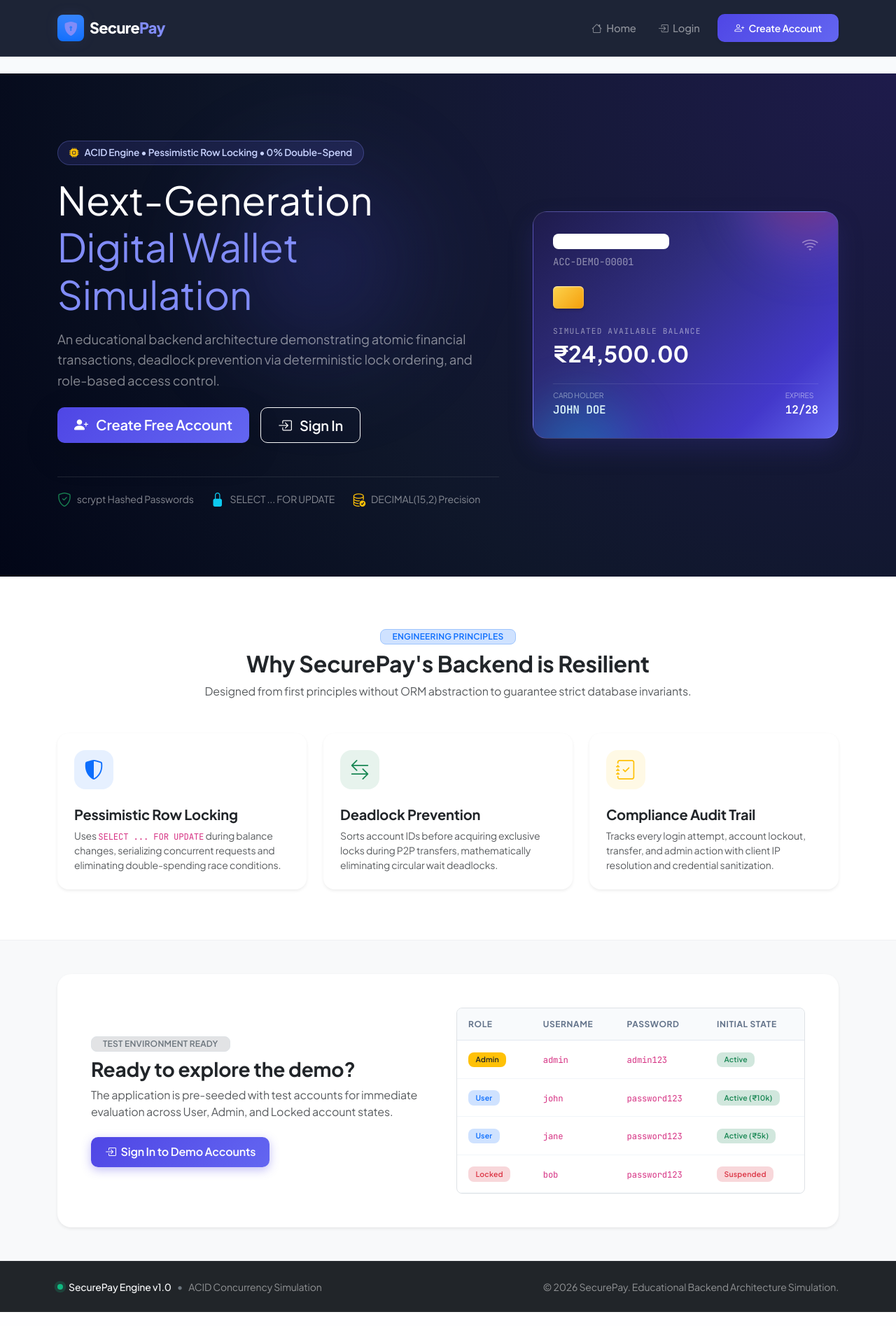
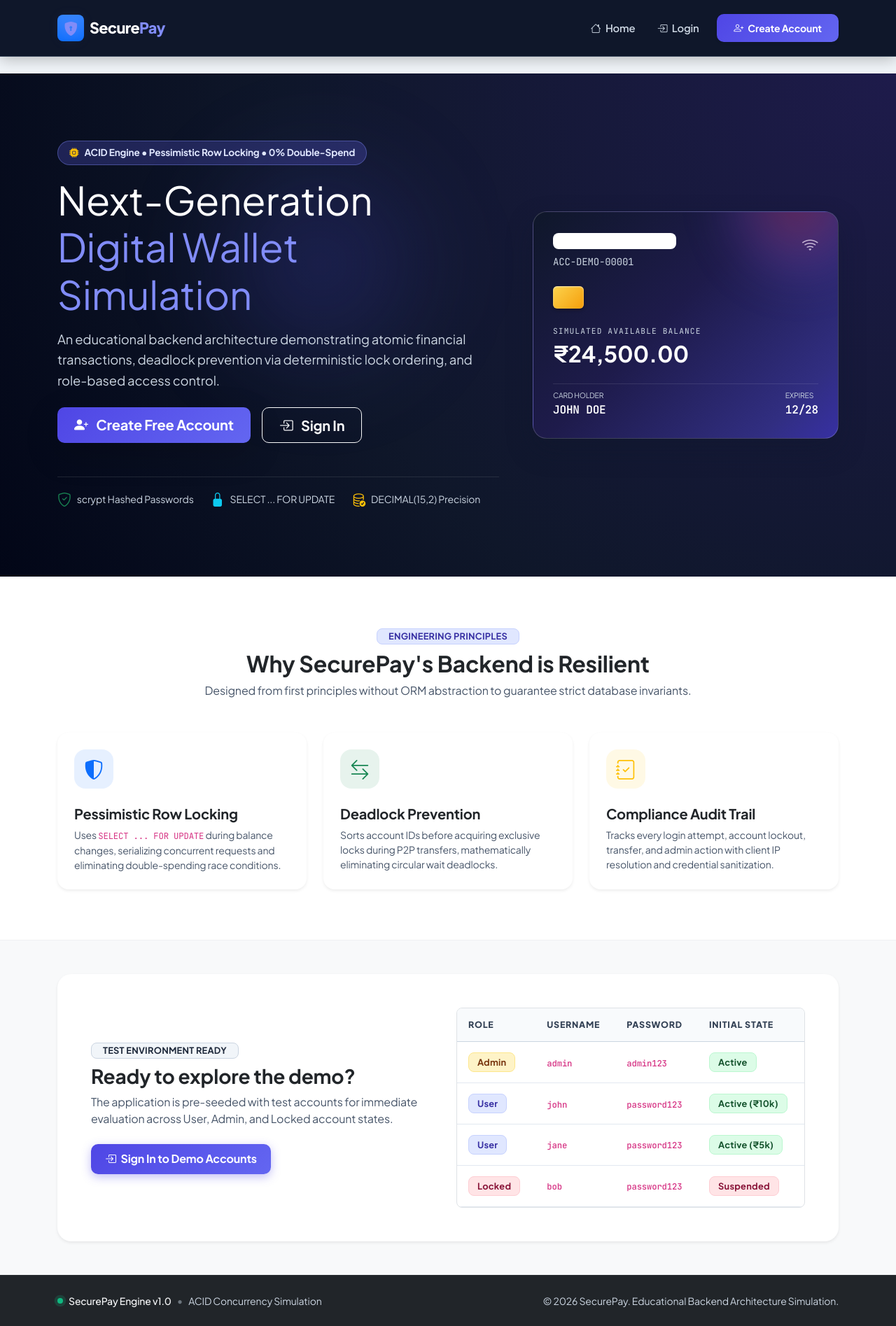
Before and after one commit to Sarthak-1304/SecurePay, a Flask app: page / in a window 1280 px wide. Shown: the whole page at 70% size. Run offline with Flask 3, Linux system fonts and the light colour scheme.

Commit message:
feat(support): add account unlock appeal portal and enhance UI text contrast for high accessibility

```diff
--- a/static/css/style.css
+++ b/static/css/style.css
@@ -1,5 +1,5 @@
 /* ==========================================================================
-   SecurePay — Modern Fintech Design System & Aesthetic Styling
+   SecurePay — Modern Fintech Design System & High-Contrast Styling
    ========================================================================== */
 
 @import url('https://fonts.googleapis.com/css2?family=Plus+Jakarta+Sans:wght@400;500;600;700;800&family=JetBrains+Mono:wght@400;500;600&display=swap');
@@ -8,26 +8,26 @@
     --sp-primary: #4f46e5;
     --sp-primary-hover: #4338ca;
     --sp-primary-light: #eef2ff;
-    --sp-secondary: #06b6d4;
-    --sp-accent: #8b5cf6;
-    --sp-success: #10b981;
-    --sp-danger: #f43f5e;
-    --sp-warning: #f59e0b;
+    --sp-secondary: #0891b2;
+    --sp-accent: #7c3aed;
+    --sp-success: #059669;
+    --sp-danger: #e11d48;
+    --sp-warning: #d97706;
     --sp-dark: #0f172a;
     --sp-slate: #1e293b;
     --sp-gray-light: #f8fafc;
-    --sp-card-border: rgba(226, 232, 240, 0.8);
-    --sp-glass-bg: rgba(255, 255, 255, 0.88);
-    --sp-shadow-sm: 0 1px 3px rgba(0, 0, 0, 0.05), 0 1px 2px rgba(0, 0, 0, 0.03);
-    --sp-shadow-md: 0 4px 6px -1px rgba(0, 0, 0, 0.05), 0 2px 4px -2px rgba(0, 0, 0, 0.05);
-    --sp-shadow-lg: 0 10px 25px -3px rgba(15, 23, 42, 0.08), 0 4px 6px -4px rgba(15, 23, 42, 0.03);
-    --sp-shadow-xl: 0 20px 35px -5px rgba(79, 70, 229, 0.12), 0 8px 10px -6px rgba(0, 0, 0, 0.04);
+    --sp-card-border: #e2e8f0;
+    --sp-glass-bg: rgba(255, 255, 255, 0.95);
+    --sp-shadow-sm: 0 1px 3px rgba(15, 23, 42, 0.08);
+    --sp-shadow-md: 0 4px 8px -1px rgba(15, 23, 42, 0.08), 0 2px 4px -2px rgba(15, 23, 42, 0.06);
+    --sp-shadow-lg: 0 12px 24px -4px rgba(15, 23, 42, 0.1), 0 4px 6px -2px rgba(15, 23, 42, 0.05);
+    --sp-shadow-xl: 0 20px 35px -5px rgba(79, 70, 229, 0.15), 0 8px 10px -6px rgba(15, 23, 42, 0.05);
 }
 
 body {
     font-family: 'Plus Jakarta Sans', -apple-system, BlinkMacSystemFont, "Segoe UI", Roboto, sans-serif;
-    background-color: #f8fafc;
-    color: #1e293b;
+    background-color: #f1f5f9;
+    color: #0f172a;
     letter-spacing: -0.01em;
     min-height: 100vh;
     display: flex;
@@ -43,70 +43,99 @@ code, pre, .font-monospace {
 }
 
 /* ==========================================================================
+   High-Contrast Typography & Utilities
+   ========================================================================== */
+.text-muted {
+    color: #475569 !important; /* Dark Slate 600 for WCAG AA compliance */
+}
+
+.text-white-50 {
+    color: #cbd5e1 !important; /* Slate 300 on dark background for crisp readability */
+}
+
+.form-text {
+    color: #475569 !important;
+    font-size: 0.825rem;
+}
+
+/* ==========================================================================
    Navigation Bar
    ========================================================================== */
 .navbar-custom {
-    background: rgba(15, 23, 42, 0.94) !important;
-    backdrop-filter: blur(12px);
-    -webkit-backdrop-filter: blur(12px);
-    border-bottom: 1px solid rgba(255, 255, 255, 0.08);
-    transition: all 0.3s ease;
+    background: #0f172a !important;
+    border-bottom: 1px solid #334155;
+    box-shadow: 0 4px 20px rgba(0, 0, 0, 0.25);
 }
 
 .navbar-brand {
     font-weight: 800;
     letter-spacing: -0.03em;
     font-size: 1.35rem;
+    color: #ffffff !important;
 }
 
 .navbar-brand i {
     color: #818cf8;
-    filter: drop-shadow(0 0 12px rgba(129, 140, 248, 0.6));
+    filter: drop-shadow(0 0 10px rgba(129, 140, 248, 0.6));
 }
 
-.nav-link {
-    font-weight: 500;
+.navbar-custom .nav-link {
+    font-weight: 600;
     font-size: 0.925rem;
+    color: #cbd5e1 !important;
     transition: all 0.2s ease;
     border-radius: 0.5rem;
     padding: 0.5rem 0.85rem !important;
 }
 
-.nav-link:hover {
+.navbar-custom .nav-link:hover {
     color: #ffffff !important;
-    background: rgba(255, 255, 255, 0.08);
+    background: rgba(255, 255, 255, 0.12);
+}
+
+.navbar-custom .dropdown-menu {
+    background-color: #1e293b;
+    border: 1px solid #334155;
+}
+
+.navbar-custom .dropdown-item {
+    color: #e2e8f0;
+    font-weight: 500;
+}
+
+.navbar-custom .dropdown-item:hover {
+    background-color: #334155;
+    color: #ffffff;
 }
 
 /* ==========================================================================
    Buttons & Micro-interactions
    ========================================================================== */
 .btn {
-    font-weight: 600;
+    font-weight: 700;
     border-radius: 0.625rem;
     padding: 0.6rem 1.25rem;
-    transition: all 0.25s cubic-bezier(0.4, 0, 0.2, 1);
+    transition: all 0.2s cubic-bezier(0.4, 0, 0.2, 1);
     letter-spacing: -0.01em;
 }
 
 .btn-primary {
-    background: linear-gradient(135deg, var(--sp-primary) 0%, #6366f1 100%);
+    background: linear-gradient(135deg, #4f46e5 0%, #6366f1 100%);
     border: none;
+    color: #ffffff !important;
     box-shadow: 0 4px 14px rgba(79, 70, 229, 0.35);
 }
 
 .btn-primary:hover {
-    background: linear-gradient(135deg, var(--sp-primary-hover) 0%, #4f46e5 100%);
+    background: linear-gradient(135deg, #4338ca 0%, #4f46e5 100%);
     transform: translateY(-2px);
     box-shadow: 0 6px 20px rgba(79, 70, 229, 0.45);
-}
-
-.btn-primary:active {
-    transform: translateY(0);
 }
 
 .btn-success {
     background: linear-gradient(135deg, #059669 0%, #10b981 100%);
     border: none;
+    color: #ffffff !important;
     box-shadow: 0 4px 14px rgba(16, 185, 129, 0.35);
 }
 
@@ -116,78 +145,84 @@ code, pre, .font-monospace {
     box-shadow: 0 6px 20px rgba(16, 185, 129, 0.45);
 }
 
+.btn-danger {
+    background: linear-gradient(135deg, #e11d48 0%, #f43f5e 100%);
+    border: none;
+    color: #ffffff !important;
+    box-shadow: 0 4px 14px rgba(244, 63, 94, 0.35);
+}
+
+.btn-danger:hover {
+    background: linear-gradient(135deg, #be123c 0%, #e11d48 100%);
+    transform: translateY(-2px);
+    box-shadow: 0 6px 20px rgba(244, 63, 94, 0.45);
+}
+
 .btn-outline-primary {
-    border-color: #cbd5e1;
-    color: var(--sp-primary);
+    border-color: #6366f1;
+    color: #4f46e5;
+    background: #ffffff;
 }
 
 .btn-outline-primary:hover {
-    background: var(--sp-primary-light);
-    border-color: var(--sp-primary);
-    color: var(--sp-primary-hover);
+    background: #4f46e5;
+    border-color: #4f46e5;
+    color: #ffffff !important;
     transform: translateY(-2px);
 }
 
+.btn-outline-secondary {
+    border-color: #94a3b8;
+    color: #334155;
+    background: #ffffff;
+}
+
+.btn-outline-secondary:hover {
+    background: #334155;
+    border-color: #334155;
+    color: #ffffff !important;
+}
+
 /* ==========================================================================
-   Cards & Glassmorphism
+   Cards & Elevated Surfaces
    ========================================================================== */
 .card {
     border-radius: 1rem;
     border: 1px solid var(--sp-card-border);
     background: #ffffff;
     box-shadow: var(--sp-shadow-md);
-    transition: transform 0.25s ease, box-shadow 0.25s ease;
+    transition: transform 0.2s ease, box-shadow 0.2s ease;
 }
 
 .card-hover:hover {
-    transform: translateY(-4px);
+    transform: translateY(-3px);
     box-shadow: var(--sp-shadow-xl) !important;
-}
-
-.glass-card {
-    background: var(--sp-glass-bg);
-    backdrop-filter: blur(16px);
-    -webkit-backdrop-filter: blur(16px);
-    border: 1px solid rgba(255, 255, 255, 0.6);
-    box-shadow: var(--sp-shadow-lg);
 }
 
 /* ==========================================================================
    Fintech Virtual Debit Card
    ========================================================================== */
 .virtual-debit-card {
-    background: linear-gradient(135deg, #1e1b4b 0%, #312e81 40%, #4338ca 80%, #6366f1 100%);
+    background: linear-gradient(135deg, #0f172a 0%, #1e1b4b 45%, #312e81 85%, #3730a3 100%);
     color: #ffffff;
     border-radius: 1.25rem;
     padding: 1.75rem;
     position: relative;
     overflow: hidden;
-    box-shadow: 0 16px 32px rgba(49, 46, 129, 0.35);
-    border: 1px solid rgba(255, 255, 255, 0.15);
+    box-shadow: 0 16px 36px rgba(15, 23, 42, 0.35);
+    border: 1px solid rgba(255, 255, 255, 0.18);
 }
 
 .virtual-debit-card::before {
     content: "";
     position: absolute;
-    top: -50%;
-    right: -20%;
-    width: 260px;
-    height: 260px;
-    background: radial-gradient(circle, rgba(244, 63, 94, 0.4) 0%, rgba(139, 92, 246, 0.2) 50%, transparent 70%);
+    top: -40%;
+    right: -15%;
+    width: 240px;
+    height: 240px;
+    background: radial-gradient(circle, rgba(244, 63, 94, 0.35) 0%, rgba(139, 92, 246, 0.2) 50%, transparent 70%);
     border-radius: 50%;
-    filter: blur(25px);
-}
-
-.virtual-debit-card::after {
-    content: "";
-    position: absolute;
-    bottom: -40%;
-    left: -10%;
-    width: 220px;
-    height: 220px;
-    background: radial-gradient(circle, rgba(6, 182, 212, 0.4) 0%, transparent 70%);
-    border-radius: 50%;
-    filter: blur(25px);
+    filter: blur(30px);
 }
 
 .chip-icon {
@@ -196,7 +231,7 @@ code, pre, .font-monospace {
     background: linear-gradient(135deg, #fcd34d 0%, #f59e0b 100%);
     border-radius: 6px;
     position: relative;
-    box-shadow: inset 0 1px 2px rgba(255, 255, 255, 0.6), 0 2px 4px rgba(0, 0, 0, 0.2);
+    box-shadow: inset 0 1px 2px rgba(255, 255, 255, 0.6), 0 2px 5px rgba(0, 0, 0, 0.3);
 }
 
 /* ==========================================================================
@@ -225,67 +260,110 @@ code, pre, .font-monospace {
     align-items: center;
     gap: 0.5rem;
     padding: 0.4rem 1rem;
-    background: rgba(99, 102, 241, 0.15);
-    border: 1px solid rgba(129, 140, 248, 0.3);
+    background: rgba(99, 102, 241, 0.25);
+    border: 1px solid rgba(129, 140, 248, 0.4);
     border-radius: 9999px;
-    color: #c7d2fe;
+    color: #e0e7ff;
     font-size: 0.85rem;
-    font-weight: 600;
+    font-weight: 700;
 }
 
 /* ==========================================================================
-   Forms & Floating Inputs
+   Forms & Controls
    ========================================================================== */
 .form-control, .form-select {
     border-radius: 0.625rem;
-    border: 1px solid #cbd5e1;
+    border: 1.5px solid #cbd5e1;
     padding: 0.65rem 0.95rem;
     font-size: 0.95rem;
+    color: #0f172a;
+    font-weight: 500;
     transition: all 0.2s ease;
     background-color: #ffffff;
 }
 
 .form-control:focus, .form-select:focus {
-    border-color: var(--sp-primary);
-    box-shadow: 0 0 0 4px rgba(79, 70, 229, 0.15);
+    border-color: #4f46e5;
+    box-shadow: 0 0 0 4px rgba(79, 70, 229, 0.18);
     outline: none;
+}
+
+.form-control::placeholder {
+    color: #94a3b8;
 }
 
 .input-group-text {
     border-radius: 0.625rem;
-    border: 1px solid #cbd5e1;
+    border: 1.5px solid #cbd5e1;
     background-color: #f8fafc;
-    color: #64748b;
+    color: #475569;
+    font-weight: 600;
 }
 
-/* Preset Amount Pill Buttons */
 .preset-btn {
     border-radius: 9999px;
     font-size: 0.85rem;
-    font-weight: 600;
-    padding: 0.35rem 0.85rem;
-    border: 1px solid #cbd5e1;
+    font-weight: 700;
+    padding: 0.4rem 0.9rem;
+    border: 1.5px solid #cbd5e1;
     background: #ffffff;
-    color: #334155;
+    color: #1e293b;
     transition: all 0.15s ease;
     cursor: pointer;
 }
 
 .preset-btn:hover {
-    background: var(--sp-primary-light);
-    border-color: var(--sp-primary);
-    color: var(--sp-primary);
+    background: #eef2ff;
+    border-color: #4f46e5;
+    color: #4f46e5;
     transform: translateY(-1px);
 }
 
 /* ==========================================================================
-   Badges & Indicators
+   High-Contrast Badges
    ========================================================================== */
 .badge {
-    font-weight: 600;
+    font-weight: 700 !important;
     letter-spacing: 0.02em;
     border-radius: 0.5rem;
-    padding: 0.35rem 0.65rem;
+    padding: 0.4rem 0.75rem;
+    font-size: 0.8rem;
+}
+
+.badge.bg-primary-subtle {
+    background-color: #e0e7ff !important;
+    color: #3730a3 !important;
+    border: 1px solid #c7d2fe !important;
+}
+
+.badge.bg-success-subtle {
+    background-color: #dcfce7 !important;
+    color: #14532d !important;
+    border: 1px solid #bbf7d0 !important;
+}
+
+.badge.bg-danger-subtle {
+    background-color: #ffe4e6 !important;
+    color: #881337 !important;
+    border: 1px solid #fecdd3 !important;
+}
+
+.badge.bg-warning-subtle, .badge.bg-warning {
+    background-color: #fef3c7 !important;
+    color: #78350f !important;
+    border: 1px solid #fde68a !important;
+}
+
+.badge.bg-info-subtle {
+    background-color: #cffafe !important;
+    color: #164e63 !important;
+    border: 1px solid #a5f3fc !important;
+}
+
+.badge.bg-secondary-subtle {
+    background-color: #f1f5f9 !important;
+    color: #1e293b !important;
+    border: 1px solid #cbd5e1 !important;
 }
 
 .pulse-indicator {
@@ -311,60 +389,68 @@ code, pre, .font-monospace {
 }
 
 /* ==========================================================================
-   Flash Alerts
+   Flash Alerts (High Contrast)
    ========================================================================== */
 .alert-floating {
     border-radius: 0.75rem;
-    border: none;
-    box-shadow: var(--sp-shadow-lg);
-    border-left: 4px solid transparent;
+    border: 1px solid transparent;
+    box-shadow: var(--sp-shadow-md);
+    border-left: 5px solid transparent;
+    font-weight: 600;
 }
 
 .alert-danger {
-    background-color: #fff1f2;
-    color: #9f1239;
-    border-left-color: #f43f5e;
+    background-color: #fff1f2 !important;
+    color: #881337 !important;
+    border-color: #fecdd3 !important;
+    border-left-color: #e11d48 !important;
 }
 
 .alert-success {
-    background-color: #ecfdf5;
-    color: #065f46;
-    border-left-color: #10b981;
+    background-color: #ecfdf5 !important;
+    color: #064e3b !important;
+    border-color: #a7f3d0 !important;
+    border-left-color: #059669 !important;
 }
 
 .alert-warning {
-    background-color: #fffbeb;
-    color: #92400e;
-    border-left-color: #f59e0b;
+    background-color: #fffbeb !important;
+    color: #78350f !important;
+    border-color: #fde68a !important;
+    border-left-color: #d97706 !important;
 }
 
 .alert-info {
-    background-color: #f0fdfa;
-    color: #115e59;
-    border-left-color: #06b6d4;
+    background-color: #f0fdfa !important;
+    color: #134e4a !important;
+    border-color: #99f6e4 !important;
+    border-left-color: #0891b2 !important;
 }
 
 /* ==========================================================================
-   Table Aesthetics
+   Table Aesthetics & Column Headers
    ========================================================================== */
 .table {
     --bs-table-bg: transparent;
+    color: #0f172a;
 }
 
 .table th {
-    font-size: 0.75rem;
+    font-size: 0.78rem;
     text-transform: uppercase;
-    letter-spacing: 0.05em;
-    font-weight: 700;
-    color: #64748b;
+    letter-spacing: 0.06em;
+    font-weight: 800;
+    color: #334155 !important;
     background-color: #f8fafc;
-    border-bottom: 1px solid #e2e8f0;
-    padding: 0.85rem 1rem;
+    border-bottom: 1.5px solid #cbd5e1;
+    padding: 0.9rem 1rem;
 }
 
 .table td {
     padding: 0.95rem 1rem;
-    border-bottom: 1px solid #f1f5f9;
+    border-bottom: 1px solid #e2e8f0;
+    color: #0f172a;
+    font-weight: 500;
 }
 
 .table-hover tbody tr:hover {
--- a/templates/admin/audit_logs.html
+++ b/templates/admin/audit_logs.html
@@ -89,9 +89,13 @@
                                 <tr>
                                     <!-- Action Badge -->
                                     <td class="ps-4">
-                                        {% if 'LOGIN_SUCCESS' in log.action or 'REGISTER' in log.action %}
+                                        {% if 'LOGIN_SUCCESS' in log.action or 'REGISTER' in log.action or 'UNLOCKED' in log.action %}
                                             <span class="badge bg-success-subtle text-success border border-success-subtle px-2 py-1">
                                                 <i class="bi bi-check-circle me-1"></i> {{ log.action }}
+                                            </span>
+                                        {% elif 'UNLOCK_REQUEST' in log.action %}
+                                            <span class="badge bg-warning-subtle text-dark border border-warning-subtle px-2 py-1">
+                                                <i class="bi bi-envelope-exclamation me-1"></i> {{ log.action }}
                                             </span>
                                         {% elif 'FAIL' in log.action or 'LOCK' in log.action or 'BLOCKED' in log.action %}
                                             <span class="badge bg-danger-subtle text-danger border border-danger-subtle px-2 py-1">
--- a/templates/admin/dashboard.html
+++ b/templates/admin/dashboard.html
@@ -173,6 +173,8 @@
                                     <td class="ps-4">
                                         {% if 'LOGIN_SUCCESS' in log.action or 'REGISTER' in log.action or 'UNLOCKED' in log.action %}
                                             <span class="badge bg-success-subtle text-success border border-success-subtle px-2 py-1">{{ log.action }}</span>
+                                        {% elif 'UNLOCK_REQUEST' in log.action %}
+                                            <span class="badge bg-warning-subtle text-dark border border-warning-subtle px-2 py-1"><i class="bi bi-envelope-exclamation me-1"></i> {{ log.action }}</span>
                                         {% elif 'FAIL' in log.action or 'LOCK' in log.action or 'BLOCKED' in log.action %}
                                             <span class="badge bg-danger-subtle text-danger border border-danger-subtle px-2 py-1">{{ log.action }}</span>
                                         {% else %}
```
Also changed, not shown: routes/auth.py (+48 -0 lines), templates/auth/login.html (+11 -3 lines), templates/auth/request_unlock.html (added, +74 -0 lines).
